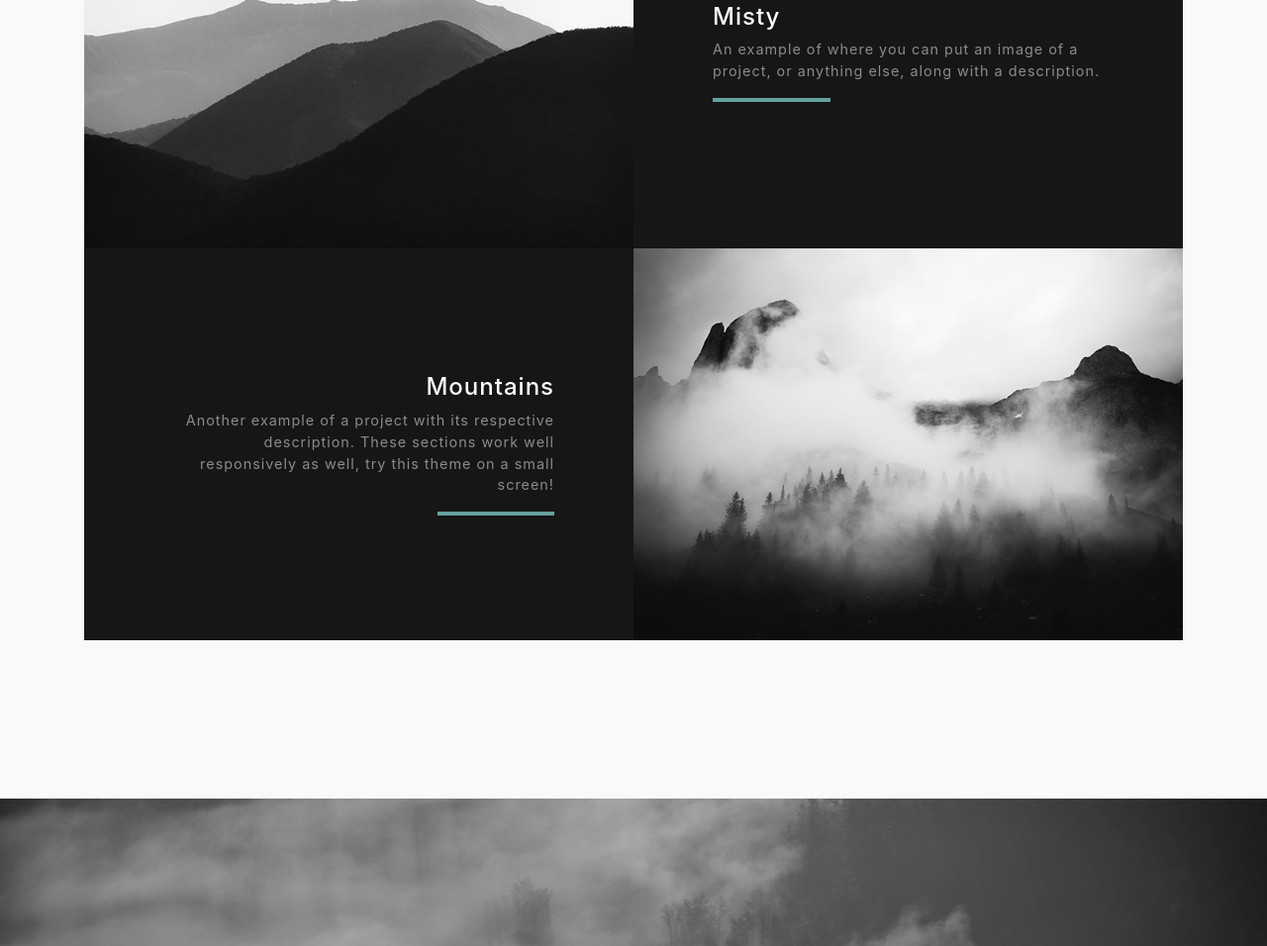
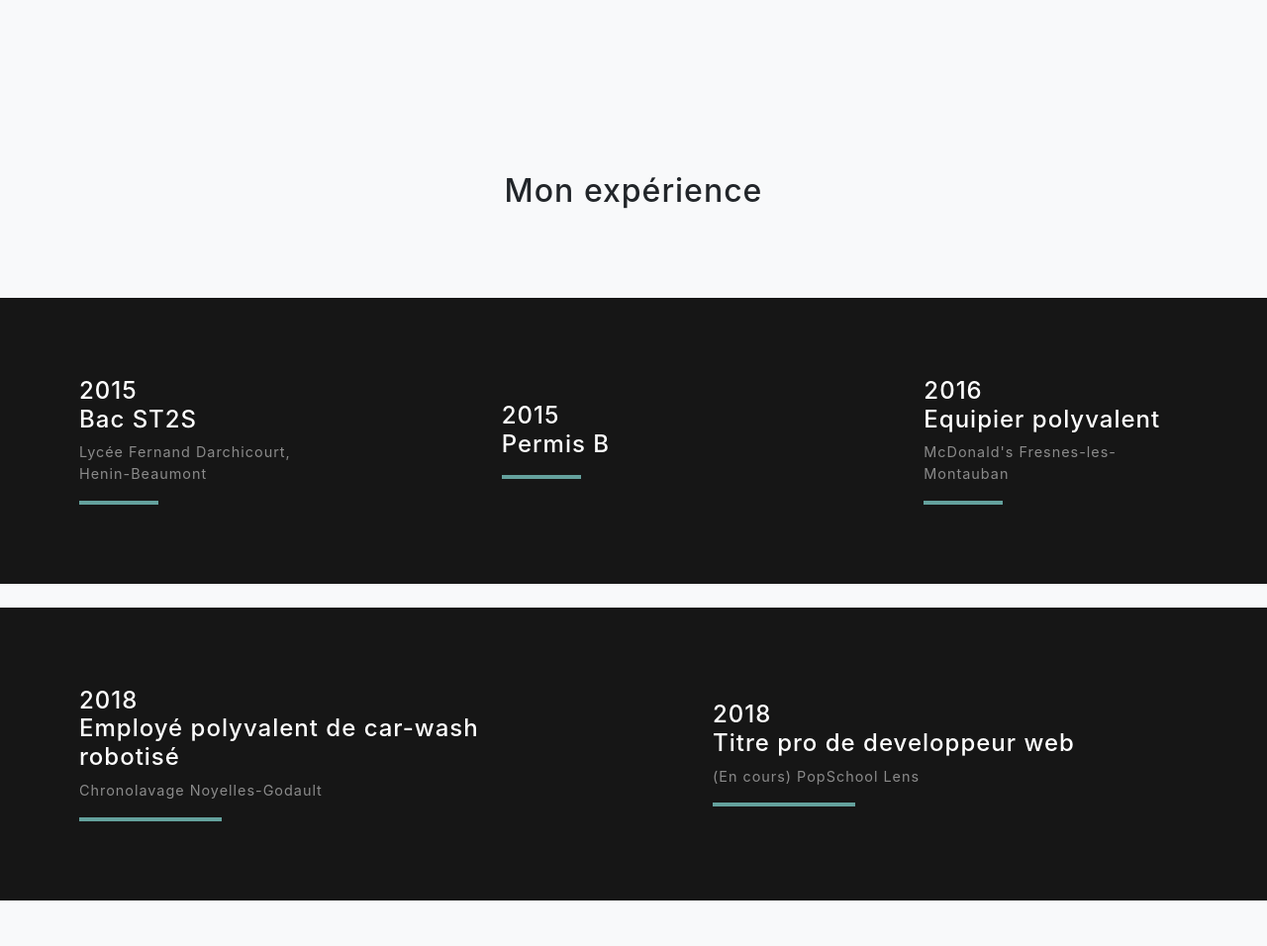
Before and after one commit to ValentinMi/projet-cv, a website with bundled scripts: page index.html in a window 1280 px wide. Shown: the part 2564-3520 px from the top of the page at 99% size. Built offline with nearby package versions, Linux system fonts and the light colour scheme; files whose address does not match are found by name.

Commit message:
Add exp block

```diff
--- a/css/style.css
+++ b/css/style.css
@@ -42,10 +42,14 @@
     padding-bottom: 21%;
 }
 
-.skillsblock{
-    padding: 5rem 0;
-}
-
 .about{
     padding-top: 0;
 }
+
+.projects-section{
+    padding: 5% 0;
+}
+
+.expblock{
+    padding: 0;
+}
--- a/index.html
+++ b/index.html
@@ -44,10 +44,10 @@
               <a class="nav-link js-scroll-trigger" href="#projects">Mes compétences</a>
             </li>
             <li class="nav-item">
-              <a class="nav-link js-scroll-trigger" href="">Mon expérience</a>
+              <a class="nav-link js-scroll-trigger" href="#experience">Mon expérience</a>
             </li>
             <li class="nav-item">
-              <a class="nav-link js-scroll-trigger" href="">Mes réalisations</a>
+              <a class="nav-link js-scroll-trigger" href="#realisations">Mes réalisations</a>
             </li>
             <li class="nav-item">
               <a class="nav-link js-scroll-trigger" href="#signup">Me contacter</a>
@@ -106,7 +106,7 @@
             <div class="col-xl-4 col-lg-5">
                 <div class="featured-text text-center text-lg-left">
                   <h4>Back-end & others</h4>
-                  <p class="text-black-50 mb-0">PHP<br>MySql<br>Git</p>
+                  <p class="text-black-50 mb-0">PHP<br>MySQL<br>Git</p>
                 </div>
               </div>
             <div class="col-xl-8 col-lg-7 icon_containerb">
@@ -115,26 +115,73 @@
               <img class="icon" src="img/git.png" alt="">
             </div>
           </div>
+        </section>
 
         <!-- Project One Row -->
+        <section id="experience" class="projects-section bg-light expblock">
+            <h2 class="skills">Mon expérience</h2>
         <div class="row justify-content-center no-gutters mb-5 mb-lg-0">
           <div class="col-lg-6">
-            <img class="img-fluid" src="img/demo-image-01.jpg" alt="">
+            <img class="img-fluid" src="" alt="">
           </div>
-          <div class="col-lg-6">
+          <div class="col-lg-12">
             <div class="bg-black text-center h-100 project">
               <div class="d-flex h-100">
                 <div class="project-text w-100 my-auto text-center text-lg-left">
-                  <h4 class="text-white">Misty</h4>
-                  <p class="mb-0 text-white-50">An example of where you can put an image of a project, or anything else, along with a description.</p>
+                  <h4 class="text-white">2015<br>Bac ST2S</h4>
+                  <p class="mb-0 text-white-50">Lycée Fernand Darchicourt, Henin-Beaumont</p>
+                  <hr class="d-none d-lg-block mb-0 ml-0">
+                </div>
+                <div class="project-text w-100 my-auto text-center text-lg-left">
+                  <h4 class="text-white">2015<br>Permis B</h4>
+                  <p class="mb-0 text-white-50"></p>
+                  <hr class="d-none d-lg-block mb-0 ml-0">
+                </div>
+                <div class="project-text w-100 my-auto text-center text-lg-left">
+                  <h4 class="text-white">2016<br>Equipier polyvalent</h4>
+                  <p class="mb-0 text-white-50">McDonald's Fresnes-les-Montauban</p>
+                  <hr class="d-none d-lg-block mb-0 ml-0">
+                </div>
+                <!-- <div class="project-text w-100 my-auto text-center text-lg-left">
+                  <h4 class="text-white">2018<br>Employé polyvalent de car-wash robotisé</h4>
+                  <p class="mb-0 text-white-50">Chronolavage Noyelles-Godault</p>
+                  <hr class="d-none d-lg-block mb-0 ml-0">
+                </div>
+                <div class="project-text w-100 my-auto text-center text-lg-left">
+                  <h4 class="text-white">2018<br>Titre pro de developpeur web</h4>
+                  <p class="mb-0 text-white-50">(En cours) PopSchool Lens</p>
+                  <hr class="d-none d-lg-block mb-0 ml-0">
+                </div> -->
+              </div>
+            </div>
+          </div>
+        </div>
+        <div class="row justify-content-center no-gutters mb-5 mb-lg-0">
+          <div class="col-lg-6">
+            <img class="img-fluid" src="" alt="">
+          </div>
+          <div class="col-lg-12">
+            <div class="bg-black text-center h-100 project">
+              <div class="d-flex h-100">
+                <div class="project-text w-100 my-auto text-center text-lg-left">
+                  <h4 class="text-white">2018<br>Employé polyvalent de car-wash robotisé</h4>
+                  <p class="mb-0 text-white-50">Chronolavage Noyelles-Godault</p>
+                  <hr class="d-none d-lg-block mb-0 ml-0">
+                </div>
+                <div class="project-text w-100 my-auto text-center text-lg-left">
+                  <h4 class="text-white">2018<br>Titre pro de developpeur web</h4>
+                  <p class="mb-0 text-white-50">(En cours) PopSchool Lens</p>
                   <hr class="d-none d-lg-block mb-0 ml-0">
                 </div>
               </div>
             </div>
           </div>
         </div>
+        </section>
 
         <!-- Project Two Row -->
+        <section id="realisations" class="projects-section bg-light realisations">
+          <h2 class="skills">Mes réalisations</h2>
         <div class="row justify-content-center no-gutters">
           <div class="col-lg-6">
             <img class="img-fluid" src="img/demo-image-02.jpg" alt="">
@@ -151,7 +198,6 @@
             </div>
           </div>
         </div>
-
       </div>
     </section>
 
```
